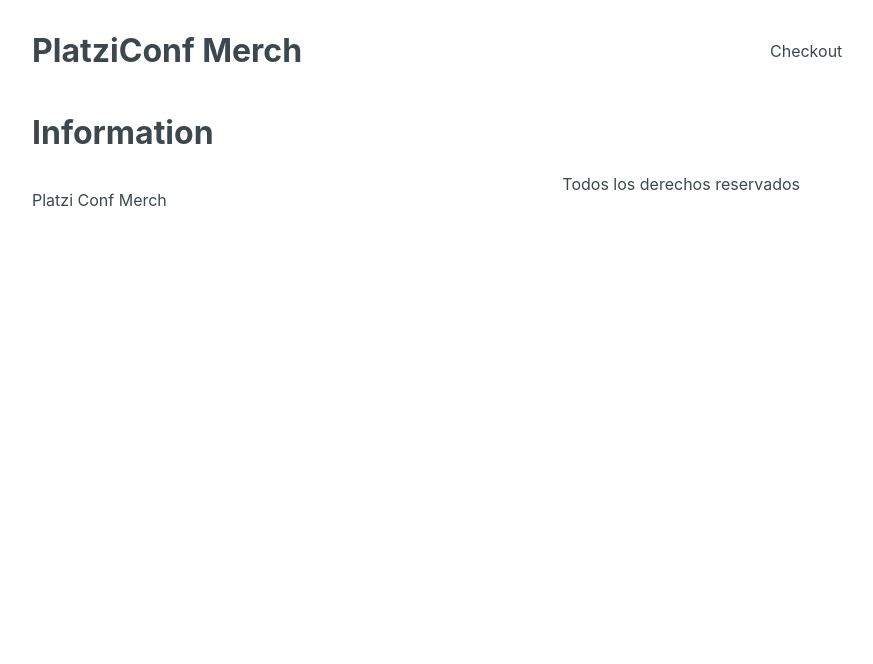
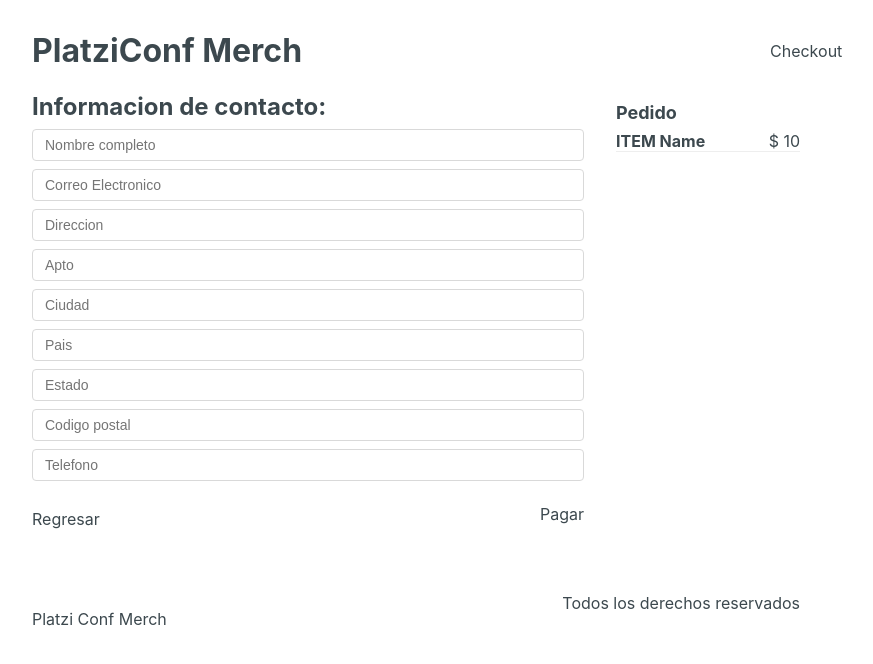
Before and after one commit to alex-chip/Platzi-conf-merch, a React app: page /checkout/information in a window 1280 px wide. Shown: the top 664 px of the page, without its empty margins (224-1097 px from the left). Built offline with nearby package versions, Linux system fonts and the light colour scheme.

Commit message:
Maquetacion de la informacion de usuario

```diff
--- a/src/containers/Information/index.js
+++ b/src/containers/Information/index.js
@@ -1,5 +1,45 @@
 import React from 'react'
 
-const Information = () => <h1>Information</h1>
+const Information = () => {
+  return (
+    <section className="Information">
+      <div className="Information-content">
+        <div className="Information-head">
+          <h2>Informacion de contacto:</h2>
+        </div>
+        <div className="Information-form">
+          <form action="">
+            <input type="text" placeholder='Nombre completo' name='name' />
+            <input type="email" placeholder='Correo Electronico' name='email' />
+            <input type="text" placeholder='Direccion' name='address' />
+            <input type="text" placeholder='Apto' name='apto' />
+            <input type="text" placeholder='Ciudad' name='city' />
+            <input type="text" placeholder='Pais' name='country' />
+            <input type="text" placeholder='Estado' name='state' />
+            <input type="text" placeholder='Codigo postal' name='cp' />
+            <input type="text" placeholder='Telefono' name='phone' />
+          </form>
+        </div>
+        <div className="Information-buttons">
+          <div className="Information-back">
+            Regresar
+          </div>
+          <div className="Information-next">
+            Pagar
+          </div>
+        </div>
+      </div>
+      <div className="Information-sidebar">
+        <h3>Pedido</h3>
+        <div className="Information-item">
+          <div className="Information-element">
+            <h4>ITEM Name</h4>
+            <span>$ 10</span>
+          </div>
+        </div>
+      </div>
+    </section>
+  )
+}
 
 export default Information
```
Also changed, not shown: src/containers/Checkout/index.js (+3 -5 lines).
